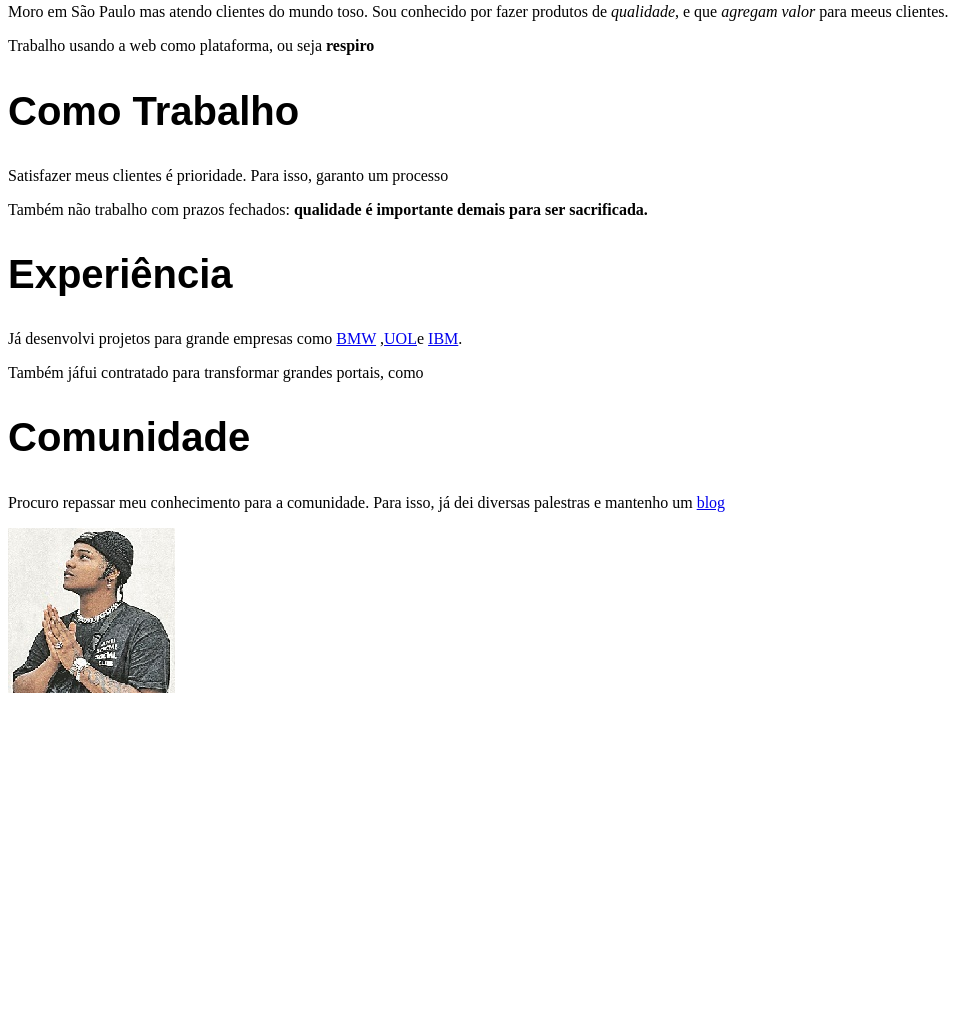
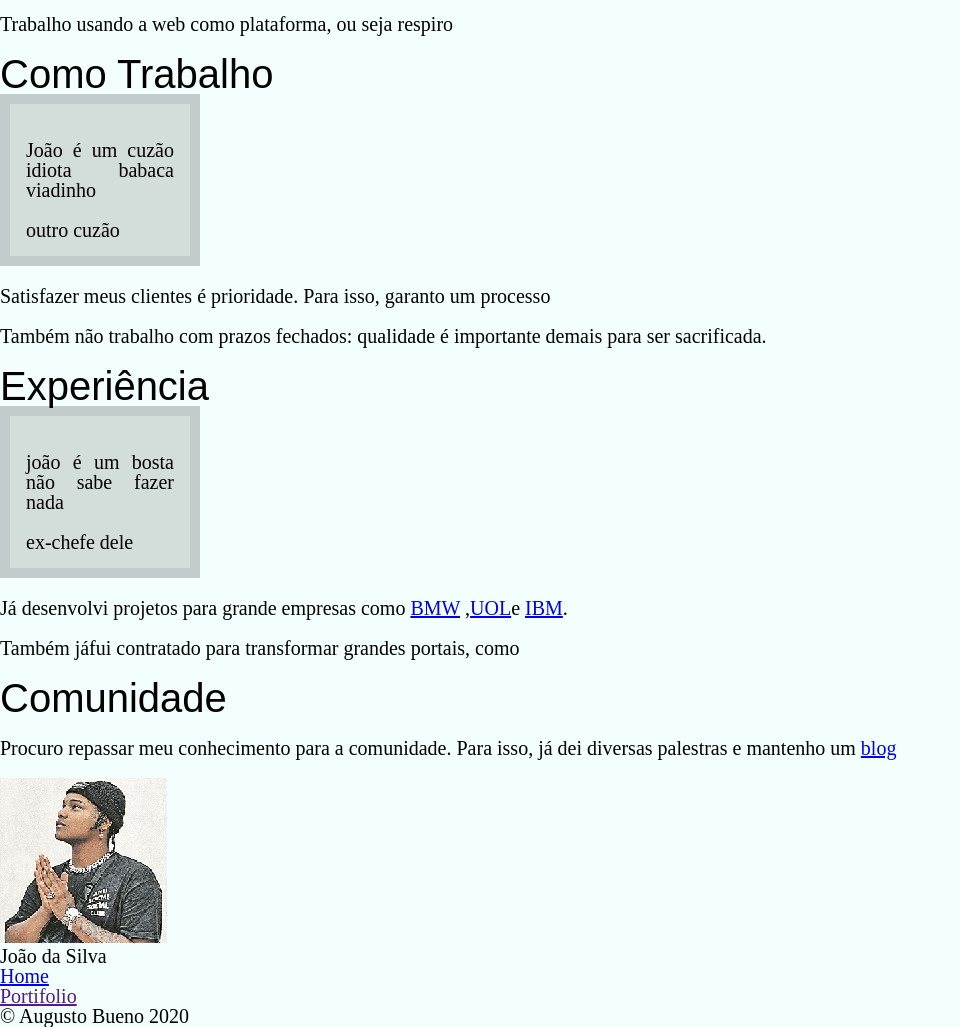
Before and after one commit to gustao7928/aula_html5_css3, a plain HTML site: page index.html in a window 1280 px wide. Shown: the part 146-1173 px from the top of the page, without its empty margins (0-960 px from the left). Before the commit the page ends 851 px from the top, so only its background shows below. Drawn offline with Linux system fonts and the light colour scheme.

Commit message:
commit dois

```diff
--- a/index.html
+++ b/index.html
@@ -3,10 +3,11 @@
     <head>
         <title>Biografia -  do João da Silva</title>
         <meta charset="utf-8">
-        <h1>Sobre Mim</h1>
     </head>
 
     <body>
+        <main>
+            <h1>Sobre Mim</h1>
 
             <p>Moro em São Paulo mas atendo clientes do mundo toso. Sou conhecido por fazer produtos de <em>qualidade</em>, <em></em> e que <em>agregam valor</em> para meeus clientes.</p>
 
@@ -14,11 +15,21 @@
 
             <h2>Como Trabalho</h2>
 
+            <blockquote>
+                <p>João é um cuzão idiota babaca viadinho </p>
+                <cite>outro cuzão</cite>
+            </blockquote>
+
             <p>Satisfazer meus clientes é prioridade. Para isso, garanto um processo</p>
 
             <p>Também não trabalho com prazos fechados: <strong>qualidade é importante demais para ser sacrificada.</strong> </p>
 
             <h2>Experiência</h2>
+
+            <blockquote>
+                <p>joão é um bosta não sabe fazer nada</p>
+                <cite>ex-chefe dele</cite>
+            </blockquote>
 
             <p>Já desenvolvi projetos para grande empresas como <a href="https://www.bmw.com/en/index.html">BMW</a> ,<a href="https://www.uol.com.br/">UOL</a>e <a href="https://www.ibm.com/br-pt?ar=1">IBM</a>.</p>
 
@@ -27,7 +38,23 @@
             <h2>Comunidade</h2>
 
             <p>Procuro repassar meu conhecimento para a comunidade. Para isso, já dei diversas palestras e mantenho um <a href="blog.html">blog</a></p>
+        </main>
+
         <img src="/assencs/foto.jpg" alt="foto">
+        <nav>
+            <h1>João da Silva</h1>
+            <ul>
+                <li><a href="#">Home</a></li>
+                <li><a href="">Portifolio</a></li>
+            </ul>
+        </nav>
+
+        <footer>
+            &copy; Augusto Bueno 2020
+        </footer>
 </body>
+
+    <link rel="stylesheet" href="reset.css">
     <link rel="stylesheet" href="style.css">
+
 </html>
--- /dev/null
+++ b/reset.css
@@ -0,0 +1,48 @@
+/* http://meyerweb.com/eric/tools/css/reset/
+   v2.0 | 20110126
+   License: none (public domain)
+*/
+
+html, body, div, span, applet, object, iframe,
+h1, h2, h3, h4, h5, h6, p, blockquote, pre,
+a, abbr, acronym, address, big, cite, code,
+del, dfn, em, img, ins, kbd, q, s, samp,
+small, strike, strong, sub, sup, tt, var,
+b, u, i, center,
+dl, dt, dd, ol, ul, li,
+fieldset, form, label, legend,
+table, caption, tbody, tfoot, thead, tr, th, td,
+article, aside, canvas, details, embed,
+figure, figcaption, footer, header, hgroup,
+menu, nav, output, ruby, section, summary,
+time, mark, audio, video {
+	margin: 0;
+	padding: 0;
+	border: 0;
+	font-size: 100%;
+	font: inherit;
+	vertical-align: baseline;
+}
+/* HTML5 display-role reset for older browsers */
+article, aside, details, figcaption, figure,
+footer, header, hgroup, menu, nav, section {
+	display: block;
+}
+body {
+	line-height: 1;
+}
+ol, ul {
+	list-style: none;
+}
+blockquote, q {
+	quotes: none;
+}
+blockquote:before, blockquote:after,
+q:before, q:after {
+	content: '';
+	content: none;
+}
+table {
+	border-collapse: collapse;
+	border-spacing: 0;
+}
--- a/style.css
+++ b/style.css
@@ -1,12 +1,34 @@
-h1{
+body{
+    background-color: #f2fffc;
+    font-family: "Crimson text", serif;
+    font-size: 20px;
+}
+
+main h1{
     font-size: 60px;
     background-color: #781e3c;
     color: #fafffa;
     text-align: center;
     font-family: Arial, Helvetica, sans-serif;
+    padding: 20px;
+    margin: 0;
 }
 
 h2{
     font-size: 40px;
     font-family: Arial, Helvetica, sans-serif;
 }
+
+p{
+    text-align: justify;
+    margin: 20px 0;
+}
+
+blockquote{
+    padding: 16px;
+    background-color: #d3ddda;
+    border: 10px solid #c2ccca;
+    width: 200px;
+    margin: 0;
+    box-sizing: border-box;
+}
```
Lines whose indentation alone changed are shown as unchanged.
